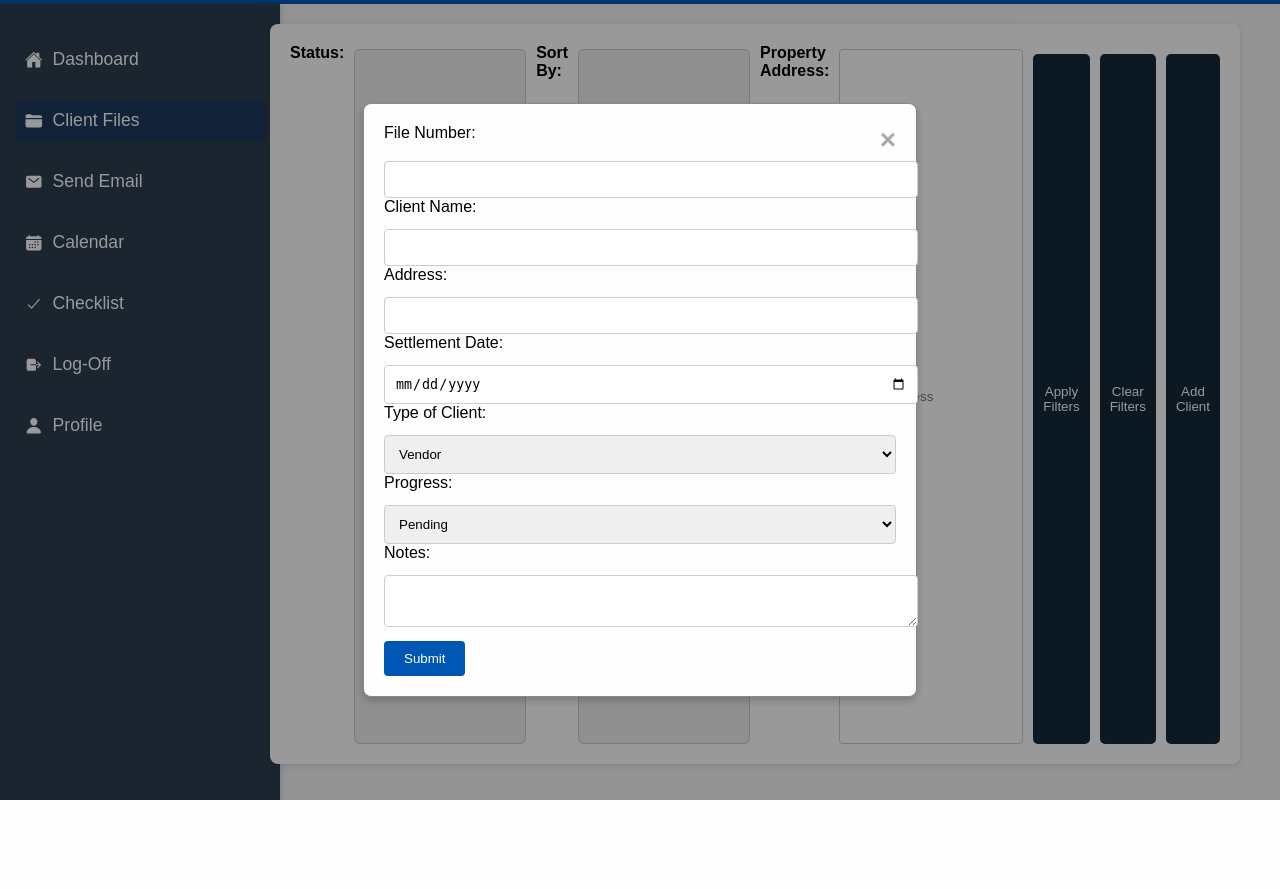
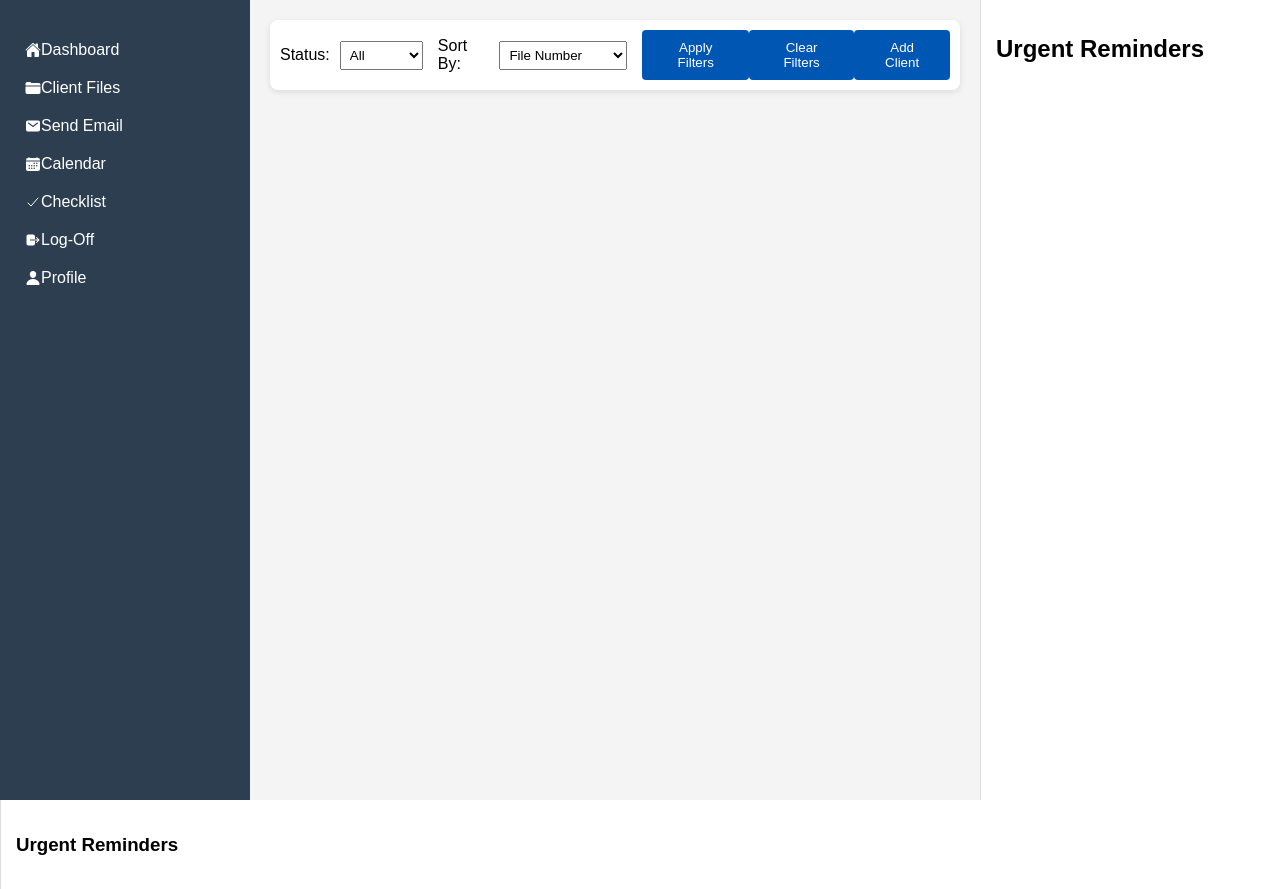
Before and after one commit to SumuGrewal/Ikon-Data-Management-, a Python web app: template IkonConveyancing/app/templates/client_files.html in a window 1280 px wide. Before the commit the page ends 800 px from the top, so only its background shows below. Run offline with Jinja, Linux system fonts and the light colour scheme; the template is opened without the code that fills it, so the values that code supplies are empty.

Commit message:
Fixed cleint files

```diff
--- a/IkonConveyancing/app/static/ClientFiles/style.css
+++ /dev/null
@@ -1,166 +0,0 @@
-
-body {
-    font-family: 'Poppins', sans-serif;
-    background-color: #f4f4f4;
-    margin: 0;
-    padding: 0;
-}
-
-.container {
-    display: flex;
-    height: 100vh;
-}
-
-.navigation {
-    width: 250px;
-    background-color: #162938;
-    color: #fff;
-    padding: 20px;
-    box-shadow: 2px 0 5px rgba(0, 0, 0, 0.1);
-}
-
-.navigation ul {
-    list-style: none;
-    padding: 0;
-}
-
-.navigation ul li {
-    margin: 20px 0;
-}
-
-.navigation ul li a {
-    color: #fff;
-    text-decoration: none;
-    font-size: 1.1em;
-    display: flex;
-    align-items: center;
-}
-
-.navigation ul li a ion-icon {
-    margin-right: 10px;
-}
-
-.navigation ul li.active a {
-    background-color: #1e3a5f;
-    padding: 10px;
-    border-radius: 5px;
-}
-
-.main-content {
-    flex: 1;
-    padding: 20px;
-    display: flex;
-    gap: 20px;
-}
-
-.file-list {
-    flex: 2;
-    background-color: #fff;
-    padding: 20px;
-    border-radius: 10px;
-    box-shadow: 0 2px 5px rgba(0, 0, 0, 0.1);
-}
-
-.filters {
-    display: flex;
-    gap: 10px;
-    margin-bottom: 20px;
-}
-
-.filters label {
-    font-weight: bold;
-}
-
-.filters select,
-.filters input {
-    padding: 5px;
-    border: 1px solid #ccc;
-    border-radius: 5px;
-}
-
-.filters button {
-    padding: 5px 10px;
-    border: none;
-    background-color: #162938;
-    color: #fff;
-    border-radius: 5px;
-    cursor: pointer;
-}
-
-.filters button:hover {
-    background-color: #1e3a5f;
-}
-
-.file-entries {
-    display: flex;
-    flex-direction: column;
-    gap: 10px;
-}
-
-.file-entry {
-    padding: 10px;
-    background-color: #f9f9f9;
-    border-radius: 5px;
-    display: flex;
-    justify-content: space-between;
-    align-items: center;
-    cursor: pointer;
-}
-
-.file-entry:hover {
-    background-color: #e0e0e0;
-}
-
-.file-details {
-    flex: 1;
-    background-color: #fff;
-    padding: 20px;
-    border-radius: 10px;
-    box-shadow: 0 2px 5px rgba(0, 0, 0, 0.1);
-}
-
-.file-details h2 {
-    margin-bottom: 20px;
-    font-size: 1.5em;
-    color: #162938;
-}
-
-.styled-button {
-    /* Add your button styling here */
-    background-color: #007bff;
-    color: white;
-    border: none;
-    padding: 10px 20px;
-    cursor: pointer;
-    margin-bottom: 20px;
-}
-
-.popup-form {
-    position: fixed;
-    top: 50%;
-    left: 50%;
-    transform: translate(-50%, -50%);
-    background-color: white;
-    padding: 20px;
-    box-shadow: 0 0 10px rgba(0, 0, 0, 0.1);
-    z-index: 1000;
-}
-
-.popup-form h2 {
-    margin-top: 0;
-}
-
-.popup-form form {
-    display: flex;
-    flex-direction: column;
-}
-
-.popup-form label {
-    margin-top: 10px;
-}
-
-.popup-form input,
-.popup-form select,
-.popup-form button {
-    margin-top: 5px;
-}
--- a/IkonConveyancing/app/templates/client_files.html
+++ b/IkonConveyancing/app/templates/client_files.html
@@ -2,10 +2,8 @@
 <html lang="en">
 <head>
     <meta charset="UTF-8">
-    <meta http-equiv="X-UA-Compatible" content="IE=edge">
     <meta name="viewport" content="width=device-width, initial-scale=1.0">
     <title>Client Files - Ikon Conveyancing</title>
-    <link rel="stylesheet" href="{{ url_for('static', filename='ClientFiles/style.css') }}">
     <style>
         body, html {
             margin: 0;
@@ -14,16 +12,10 @@
             background: #f4f4f4;
         }
 
-        /* Top Border Line */
-        .top-line {
-            height: 4px;
-            background-color: #0056b3;
-        }
-
         .container {
             display: grid;
-            grid-template-columns: 250px auto;
-            height: 100%;
+            grid-template-columns: 250px auto 300px;
+            height: 100vh;
         }
 
         .navigation {
@@ -45,38 +37,34 @@
             text-decoration: none;
         }
 
-        .navigation ul li a ion-icon {
-            margin-right: 10px;
-        }
-
         .navigation ul li a:hover {
             background-color: #34495e;
         }
 
         .main-content {
             padding: 20px;
-            overflow: auto;
+            overflow-y: auto;
         }
 
-        .filters, .file-details {
+        /* Align filters in one line */
+        .filters {
+            display: flex;
+            align-items: center;
+            justify-content: space-between;
             background: white;
-            padding: 20px;
+            padding: 10px;
             margin-bottom: 20px;
             border-radius: 8px;
             box-shadow: 0 2px 6px rgba(0,0,0,0.1);
         }
 
-        label {
-            display: block;
-            margin-bottom: 8px;
+        .filters label {
+            margin-right: 10px;
         }
 
-        input[type="text"], select, input[type="date"], textarea {
-            width: 100%;
-            padding: 10px;
-            margin-top: 5px;
-            border-radius: 4px;
-            border: 1px solid #ccc;
+        .filters input, .filters select {
+            margin-right: 15px;
+            padding: 5px;
         }
 
         button {
@@ -84,7 +72,6 @@
             color: white;
             border: none;
             padding: 10px 20px;
-            margin-top: 10px;
             cursor: pointer;
             border-radius: 4px;
         }
@@ -93,7 +80,24 @@
             background-color: #003d7a;
         }
 
-        /* Modal styles */
+        .file-entry {
+            background: #fff;
+            padding: 15px;
+            margin-bottom: 10px;
+            border-radius: 8px;
+            box-shadow: 0 2px 6px rgba(0,0,0,0.1);
+            transition: all 0.3s ease;
+        }
+
+        .file-entry:hover {
+            background-color: #f1f1f1;
+            box-shadow: 0 4px 12px rgba(0, 0, 0, 0.2);
+        }
+
+        .file-entry p {
+            margin: 5px 0;
+        }
+
         .modal {
             display: none;
             position: fixed;
@@ -102,18 +106,16 @@
             top: 0;
             width: 100%;
             height: 100%;
-            overflow: auto;
             background-color: rgba(0, 0, 0, 0.4);
             align-items: center;
             justify-content: center;
-            display: flex;
         }
 
         .modal-content {
             background-color: #fefefe;
             padding: 20px;
             border: 1px solid #888;
-            width: 40%;
+            width: 50%;
             box-shadow: 0 4px 8px rgba(0,0,0,0.2);
             border-radius: 8px;
         }
@@ -130,47 +132,43 @@
             color: black;
         }
 
-        /* Styling for entries */
-        .client-entry {
-            background: #fff;
+        /* Urgent reminder container */
+        .urgent-reminders {
+            background-color: #fff;
             padding: 15px;
-            margin-bottom: 10px;
-            border-radius: 8px;
-            box-shadow: 0 2px 6px rgba(0,0,0,0.1);
-            transition: all 0.3s ease;
+            border-left: 1px solid #ddd;
+            overflow-y: auto;
         }
 
-        .client-entry:hover {
-            background-color: #f1f1f1;
-            box-shadow: 0 4px 12px rgba(0, 0, 0, 0.2);
-        }
-
-        .client-entry p {
-            margin: 5px 0;
-        }
-
-        .client-entry strong {
-            display: inline-block;
-            width: 120px;
+        .urgent-reminder {
+            background-color: #f8d7da;
+            color: #721c24;
+            border-radius: 8px;
+            margin-bottom: 15px;
+            padding: 10px;
         }
     </style>
 </head>
 <body>
-    <!-- Top Line for visual appeal -->
-    <div class="top-line"></div>
-
     <div class="container">
+        <!-- Navigation Sidebar -->
         <nav class="navigation">
             <ul>
-                <li><a href="{{ url_for('dashboard') }}"><ion-icon name="home"></ion-icon> Dashboard</a></li>
-                <li class="active"><a href="{{ url_for('client_files') }}"><ion-icon name="folder"></ion-icon> Client Files</a></li>
+                <li class="active"><a href="{{ url_for('dashboard') }}"><ion-icon name="home"></ion-icon> Dashboard</a></li>
+                <li><a href="{{ url_for('client_files') }}"><ion-icon name="folder"></ion-icon> Client Files</a></li>
                 <li><a href="{{ url_for('send_email') }}"><ion-icon name="mail"></ion-icon> Send Email</a></li>
                 <li><a href="{{ url_for('calendar') }}"><ion-icon name="calendar"></ion-icon> Calendar</a></li>
                 <li><a href="{{ url_for('checklist') }}"><ion-icon name="checkmark"></ion-icon> Checklist</a></li>
                 <li><a href="{{ url_for('logout') }}"><ion-icon name="log-out"></ion-icon> Log-Off</a></li>
                 <li><a href="{{ url_for('profile') }}"><ion-icon name="person"></ion-icon> Profile</a></li>
+                <script type="module" src="https://unpkg.com/ionicons@5.5.2/dist/ionicons/ionicons.esm.js"></script>
+                <script nomodule src="https://unpkg.com/ionicons@5.5.2/dist/ionicons/ionicons.js"></script>
+                <script src="{{ url_for('static', filename='dashboard.js') }}"></script>
+            </body>
             </ul>
         </nav>
+
+        <!-- Main content with filters and client list -->
         <main class="main-content">
             <div class="filters">
                 <label for="status">Status:</label>
@@ -179,6 +177,7 @@
                     <option value="pending">Pending</option>
                     <option value="finished">Finished</option>
                 </select>
+
                 <label for="sort-by">Sort By:</label>
                 <select id="sort-by">
                     <option value="file-number">File Number</option>
@@ -187,119 +186,203 @@
                     <option value="status">Status</option>
                     <option value="settlement-date">Settlement Date</option>
                 </select>
-                <label for="property-address">Property Address:</label>
-                <input type="text" id="property-address" placeholder="Enter address">
+
                 <button id="apply-filters">Apply Filters</button>
                 <button id="clear-filters">Clear Filters</button>
                 <button id="addClientBtn">Add Client</button>
             </div>
+
+            <!-- Client Entries -->
             <div id="clientEntries" class="file-entries">
-                <!-- File entries will be dynamically loaded here -->
+                <!-- Client entries will be loaded here -->
             </div>
         </main>
+
+        <!-- Urgent Reminders -->
+        <aside class="urgent-reminders">
+            <h2>Urgent Reminders</h2>
+            <div id="urgentRemindersContainer">
+                <!-- Reminders will be loaded here -->
+            </div>
+        </aside>
     </div>
+    <div class="urgent-reminders">
+        <h3>Urgent Reminders</h3>
+        <ul id="reminders-list"></ul>
+    </div>
+</main>
+</div>
 
-    <!-- Modal for adding or editing client -->
+<script>
+// Load urgent reminders when the page is loaded
+window.onload = function() {
+    fetch('/api/get_urgent_reminders')
+    .then(response => response.json())
+    .then(data => {
+        const remindersList = document.getElementById('reminders-list');
+        remindersList.innerHTML = '';  // Clear any previous reminders
+        if (data.length > 0) {
+            data.forEach(reminder => {
+                const reminderItem = document.createElement('li');
+                reminderItem.textContent = `${reminder.reminder_text} (Due: ${reminder.reminder_datetime}) - Client: ${reminder.client_file}`;
+                remindersList.appendChild(reminderItem);
+            });
+        } else {
+            remindersList.textContent = 'No urgent reminders.';
+        }
+    })
+    .catch(error => console.error('Error fetching reminders:', error));
+};
+</script>
+
+    <!-- Modal for adding/editing client -->
     <div id="clientFormPopup" class="modal">
         <div class="modal-content">
             <span class="close" onclick="togglePopup(false)">&times;</span>
+            <h2>Client Form</h2>
             <form id="clientForm">
-                <label for="fileNumber">File Number:</label>
-                <input type="text" id="fileNumber" name="fileNumber">
+                <input type="hidden" id="clientId" name="clientId">
                 <label for="clientName">Client Name:</label>
-                <input type="text" id="clientName" name="clientName">
+                <input type="text" id="clientName" name="clientName" required>
+
+                <label for="email">Email:</label>
+                <input type="email" id="email" name="email" required>
+
+                <label for="contact">Contact Info:</label>
+                <input type="tel" id="contact" name="contact" required>
+
                 <label for="address">Address:</label>
-                <input type="text" id="address" name="address">
+                <input type="text" id="address" name="address" required>
+
                 <label for="settlementDate">Settlement Date:</label>
-                <input type="date" id="settlementDate" name="settlementDate">
+                <input type="date" id="settlementDate" name="settlementDate" required>
+
                 <label for="typeOfClient">Type of Client:</label>
                 <select id="typeOfClient" name="typeOfClient">
                     <option value="vendor">Vendor</option>
                     <option value="purchaser">Purchaser</option>
                 </select>
-                <label for="progress">Progress:</label>
-                <select id="progress" name="progress">
-                    <option value="pending">Pending</option>
-                    <option value="in-progress">In-Progress</option>
-                    <option value="completed">Completed</option>
+
+                <label for="propertyType">Type of Property:</label>
+                <select id="propertyType" name="propertyType">
+                    <option value="commercial">Commercial</option>
+                    <option value="housing">Housing</option>
+                    <option value="regional">Regional</option>
+                    <option value="land">Land</option>
                 </select>
+
                 <label for="notes">Notes:</label>
                 <textarea id="notes" name="notes"></textarea>
+
+                <label for="documents">Upload Documents:</label>
+                <input type="file" id="documents" name="documents" multiple>
+
                 <button type="button" onclick="submitClientForm()">Submit</button>
             </form>
         </div>
     </div>
 
-    <script type="module" src="https://unpkg.com/ionicons@5.5.2/dist/ionicons/ionicons.esm.js"></script>
-    <script nomodule src="https://unpkg.com/ionicons@5.5.2/dist/ionicons/ionicons.js"></script>
-
     <script>
         // Modal toggle
-        function togglePopup(show) {
+        function togglePopup(show, client = null) {
             const modal = document.getElementById('clientFormPopup');
             modal.style.display = show ? 'flex' : 'none';
+
+            if (client) {
+                // Fill in the form for editing
+                document.getElementById('clientId').value = client.id;
+                document.getElementById('clientName').value = client.clientName;
+                document.getElementById('email').value = client.email;
+                document.getElementById('contact').value = client.contact;
+                document.getElementById('address').value = client.address;
+                document.getElementById('settlementDate').value = client.settlementDate;
+                document.getElementById('typeOfClient').value = client.typeOfClient;
+                document.getElementById('propertyType').value = client.propertyType;
+                document.getElementById('notes').value = client.notes;
+            } else {
+                // Reset form for new entry
+                document.getElementById('clientForm').reset();
+            }
         }
 
         // Add client button functionality
         document.getElementById('addClientBtn').addEventListener('click', function() {
-            document.getElementById('clientForm').reset(); // Reset form before showing modal
             togglePopup(true);
         });
 
         // Submit client form data
         function submitClientForm() {
             const formData = new FormData(document.getElementById('clientForm'));
+            const clientId = document.getElementById('clientId').value;
+            const url = clientId ? `/api/client_files/${clientId}` : '/api/client_files';
+            const method = clientId ? 'PUT' : 'POST';
 
-            // Send form data to the backend via Fetch
-            fetch('/api/client_files', {
-                method: 'POST',
+            fetch(url, {
+                method: method,
                 body: formData
             })
-            .then(response => {
-                if (response.ok) {
-                    return response.json();
-                } else {
-                    throw new Error('Form submission failed.');
-                }
-            })
+            .then(response => response.json())
             .then(data => {
                 console.log('Success:', data);
-                // Optionally add a success message or reload the entries
-                addClientEntryToDOM(data);  // Update DOM with the new entry
-                togglePopup(false);         // Close the modal
+                togglePopup(false);
+                loadClientFiles();
             })
             .catch(error => {
                 console.error('Error:', error);
-                alert('There was an error submitting the form. Please try again.');
+                alert('There was an error submitting the form.');
             });
         }
 
-        // Function to dynamically add the new client entry to the DOM
-        function addClientEntryToDOM(clientData) {
-            const newEntryDiv = document.createElement('div');
-            newEntryDiv.className = 'client-entry';
-            newEntryDiv.innerHTML = `
-                <p><strong>File Number:</strong> ${clientData.fileNumber}</p>
-                <p><strong>Client Name:</strong> ${clientData.clientName}</p>
-                <p><strong>Address:</strong> ${clientData.address}</p>
-                <p><strong>Settlement Date:</strong> ${clientData.settlementDate}</p>
-                <p><strong>Type of Client:</strong> ${clientData.typeOfClient}</p>
-                <p><strong>Progress:</strong> ${clientData.progress}</p>
-                <p><strong>Notes:</strong> ${clientData.notes}</p>
-            `;
-            document.getElementById('clientEntries').appendChild(newEntryDiv);
-        }
-
-        // Load client entries when the page is loaded
-        window.onload = function() {
+        // Load client entries
+        function loadClientFiles() {
             fetch('/api/client_files')
             .then(response => response.json())
             .then(data => {
-                data.forEach(client => addClientEntryToDOM(client)); // Add each client entry to the DOM
+                const clientEntries = document.getElementById('clientEntries');
+                clientEntries.innerHTML = '';
+                data.forEach(client => {
+                    const clientDiv = document.createElement('div');
+                    clientDiv.className = 'file-entry';
+                    clientDiv.innerHTML = `
+                        <p><strong>Client Name:</strong> ${client.clientName}</p>
+                        <p><strong>Email:</strong> ${client.email}</p>
+                        <p><strong>Contact:</strong> ${client.contact}</p>
+                        <p><strong>Address:</strong> ${client.address}</p>
+                        <p><strong>Settlement Date:</strong> ${client.settlementDate}</p>
+                        <p><strong>Type of Client:</strong> ${client.typeOfClient}</p>
+                        <p><strong>Type of Property:</strong> ${client.propertyType}</p>
+                        <button onclick='togglePopup(true, ${JSON.stringify(client)})'>Edit</button>
+                    `;
+                    clientEntries.appendChild(clientDiv);
+                });
             })
-            .catch(error => {
-                console.error('Error loading client entries:', error);
-            });
+            .catch(error => console.error('Error loading client files:', error));
+        }
+
+        // Load urgent reminders
+        function loadUrgentReminders() {
+            fetch('/api/get_urgent_reminders')
+            .then(response => response.json())
+            .then(data => {
+                const remindersContainer = document.getElementById('urgentRemindersContainer');
+                remindersContainer.innerHTML = '';
+                data.forEach(reminder => {
+                    const reminderDiv = document.createElement('div');
+                    reminderDiv.className = 'urgent-reminder';
+                    reminderDiv.innerHTML = `
+                        <p><strong>${reminder.expense_name}:</strong> ${reminder.amount}</p>
+                        <p><strong>Due on:</strong> ${reminder.reminder_datetime}</p>
+                    `;
+                    remindersContainer.appendChild(reminderDiv);
+                });
+            })
+            .catch(error => console.error('Error loading reminders:', error));
+        }
+
+        // Initialize client files and reminders on load
+        window.onload = function() {
+            loadClientFiles();
+            loadUrgentReminders();
         };
     </script>
 </body>
```
Also changed, not shown: IkonConveyancing/app/models.py (+30 -6 lines), IkonConveyancing/app/routes.py (+18 -1 lines), IkonConveyancing/app/static/client_files.js (deleted, +0 -70 lines), IkonConveyancing/app/database.db.
